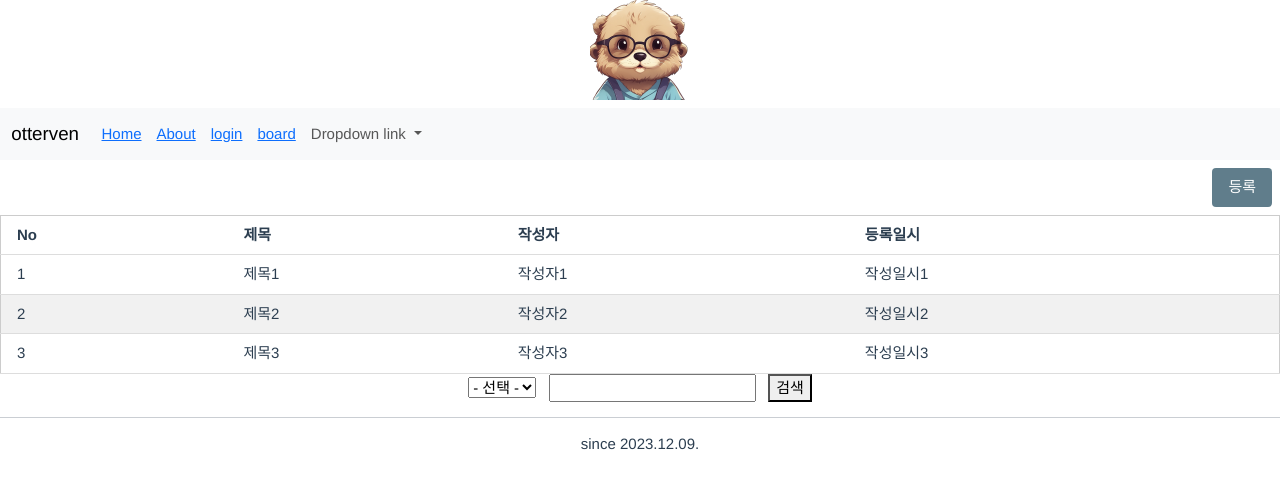
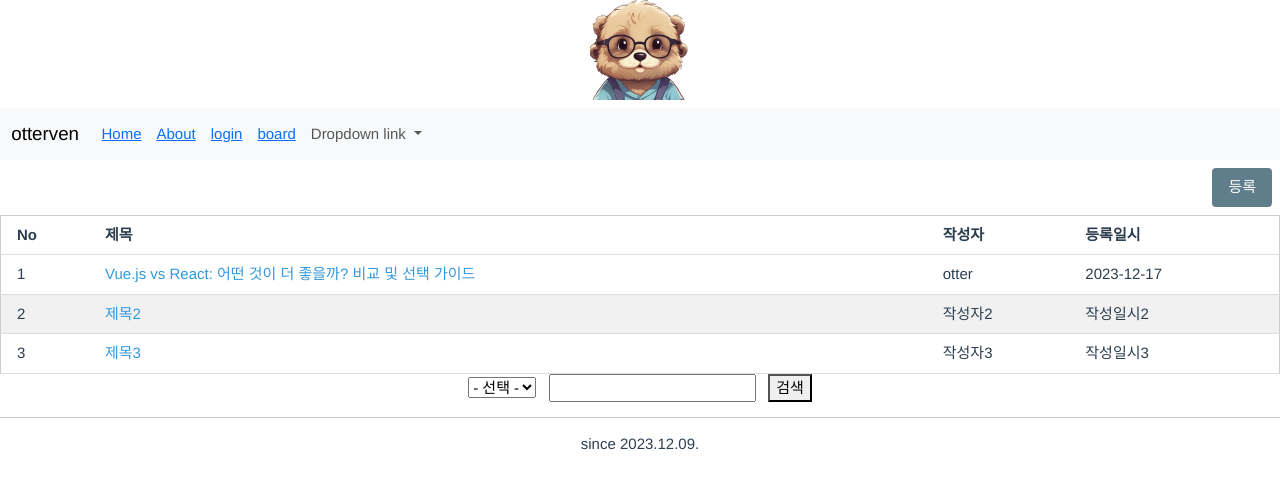
Before and after one commit to otterbits/vue-community-board, a Vue app: page /board/list in a window 1280 px wide. Shown: the top 488 px of the page. Built offline with nearby package versions, Linux system fonts and the light colour scheme.

Commit message:
feat: change board style 하이퍼링크 디자인을 누를 때만 나오게끔 수정

```diff
--- a/src/views/board/BoardList.vue
+++ b/src/views/board/BoardList.vue
@@ -15,7 +15,7 @@
             <tbody>
                 <tr v-for="(row, idx) in list" :key="idx">
                 <td>{{ row.idx }}</td>
-            <td><a v-on:click="fnView(`${row.idx}`)">{{ row.title }}</a></td>
+            <td><a v-on:click="fnView(`${row.idx}`)" class="link-button">{{ row.title }}</a></td>
         <td>{{ row.author }}</td>
     <td>{{ row.created_at }}</td>
 </tr>
@@ -88,6 +88,7 @@ export default {
         }
     }
 },
+
 mounted() {
     this.fnGetList()
 },
@@ -125,9 +126,9 @@ methods: {
     fnGetList() {
         this.list = [{
                 "idx":1,
-                "title": "제목1",
-                "author": "작성자1",
-                "created_at": "작성일시1"
+                "title": "Vue.js vs React: 어떤 것이 더 좋을까? 비교 및 선택 가이드",
+                "author": "otter",
+                "created_at": "2023-12-17"
             },
             {
                 "idx":2,
@@ -166,3 +167,16 @@ methods: {
 }
 
 </script>
+
+<style>
+.link-button {
+  color: #3498db;
+  cursor: pointer;
+  text-decoration-line: none;
+}
+
+.link-button:hover {
+  text-decoration: underline; /* 커서를 갖다 대었을 때 텍스트에 밑줄 표시 */
+}
+
+</style>
```
